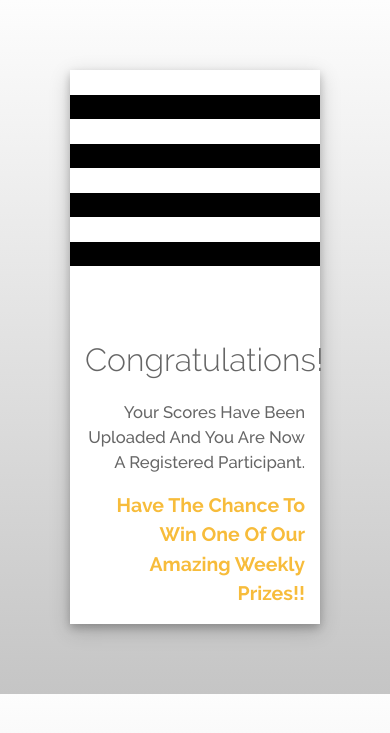
After one commit to AlaaAlmutawa/Memory_Game, a PHP site: page /congratulations.php in a window 390 px wide. The commit adds this page. Shown: the top 733 px of the page. Run offline with PHP 8.4, Linux system fonts and the light colour scheme; some libraries are stand-ins or nearby versions.

Commit message:
creating the congratulations page

```diff
--- /dev/null
+++ b/congratulations.php
@@ -0,0 +1,62 @@
+<?php
+/**
+ * Created by PhpStorm.
+ * User: alaaj
+ * Date: 6/16/17
+ * Time: 10:35 AM
+ */
+include 'header.php'?>
+<div class="container relative">
+    <img class="left" src="assets/images/background-left.png">
+    <img class="right" src="assets/images/background-right.png">
+    <div class="row">
+        <div class="col-md-9 col-centered box">
+            <div class="section">
+                <div class="row">
+                    <div class="col-md-12">
+                        <div class="row">
+                            <div class="col-sm-2 without-padding">
+                                <div class="sephora-logo">
+                                    <div class="block">
+                                    </div>
+                                    <div class="block">
+                                    </div>
+                                    <div class="block">
+                                    </div>
+                                    <div class="block">
+                                    </div>
+                                </div>
+                            </div>
+                            <div class="col-sm-10">
+                                <div class="congratulations">
+                                    <div class="row">
+                                        <div class="col-md-12">
+                                            <p>
+                                                Congratulations!<br/>
+                                            </p>
+                                            <p class="small">
+                                                Your Scores Have Been Uploaded And You Are Now A Registered Participant.</p>
+                                            <p class="middle">
+                                                Have The Chance To Win One Of Our Amazing Weekly Prizes!!</p>
+                                        </div>
+                                    </div>
+                                </div>
+                            </div>
+                        </div>
+                    </div>
+                </div>
+            </div>
+            <div class="section">
+                <div class="row">
+                    <div class="prize">
+
+                    </div>
+                </div>
+            </div>
+            <div class="section">
+            </div>
+        </div>
+    </div>
+</div>
+
+<?php include 'footer.php'?>
--- a/index.php
+++ b/index.php
@@ -265,6 +265,7 @@ include 'header.php'
                 </div>
             </div>
         </div>
+    </div>
 
 
 <?php include 'footer.php'?>
--- a/src/sass/modules/general.scss
+++ b/src/sass/modules/general.scss
@@ -15,6 +15,22 @@ body{
   padding-top: 70px;
   @media (max-width: 767px){
     padding-top: 30px;
+  }
+}
+.congratulations{
+  text-align: right;
+  vertical-align: bottom;
+  padding-top: 70px;
+  font-size: 32.02px;
+  font-weight: 300;
+  color: #666666;
+  .small{
+    font-size: 16.67px;
+  }
+  .middle{
+    font-size: 19.52px;
+    font-weight:bold;
+    color: #f7bc3b;
   }
 }
 .block{
--- a/styles.css
+++ b/styles.css
@@ -35,6 +35,20 @@ body {
     .top-text {
       padding-top: 30px; } }
 
+.congratulations {
+  text-align: right;
+  vertical-align: bottom;
+  padding-top: 70px;
+  font-size: 32.02px;
+  font-weight: 300;
+  color: #666666; }
+  .congratulations .small {
+    font-size: 16.67px; }
+  .congratulations .middle {
+    font-size: 19.52px;
+    font-weight: bold;
+    color: #f7bc3b; }
+
 .block {
   height: 24px;
   background-color: black;
```
Also changed, not shown: other parts of src/sass/modules/general.scss (+48 -3 lines), other parts of styles.css (+47 -3 lines), 1 other file. Lines whose indentation alone changed are shown as unchanged.
